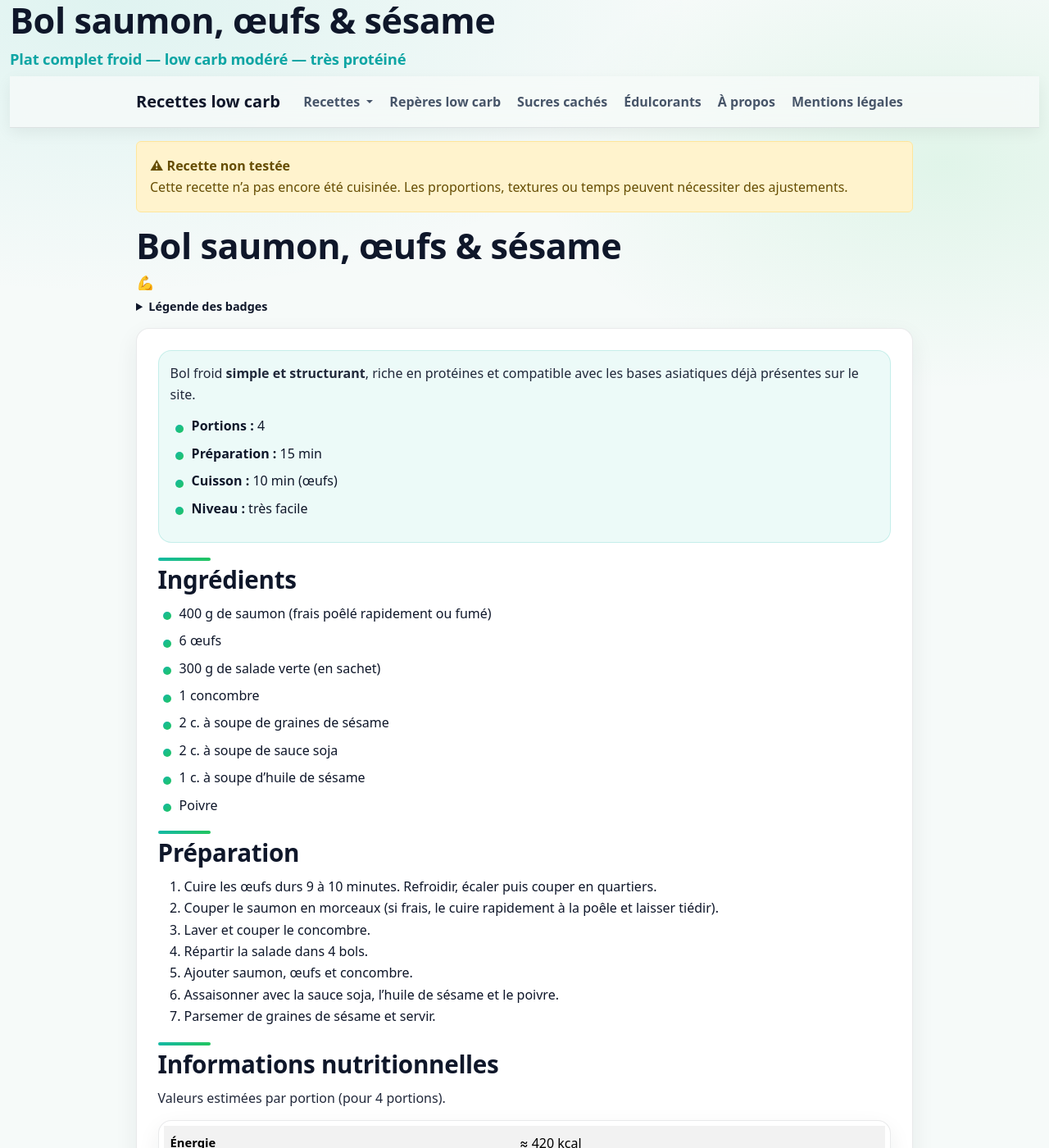
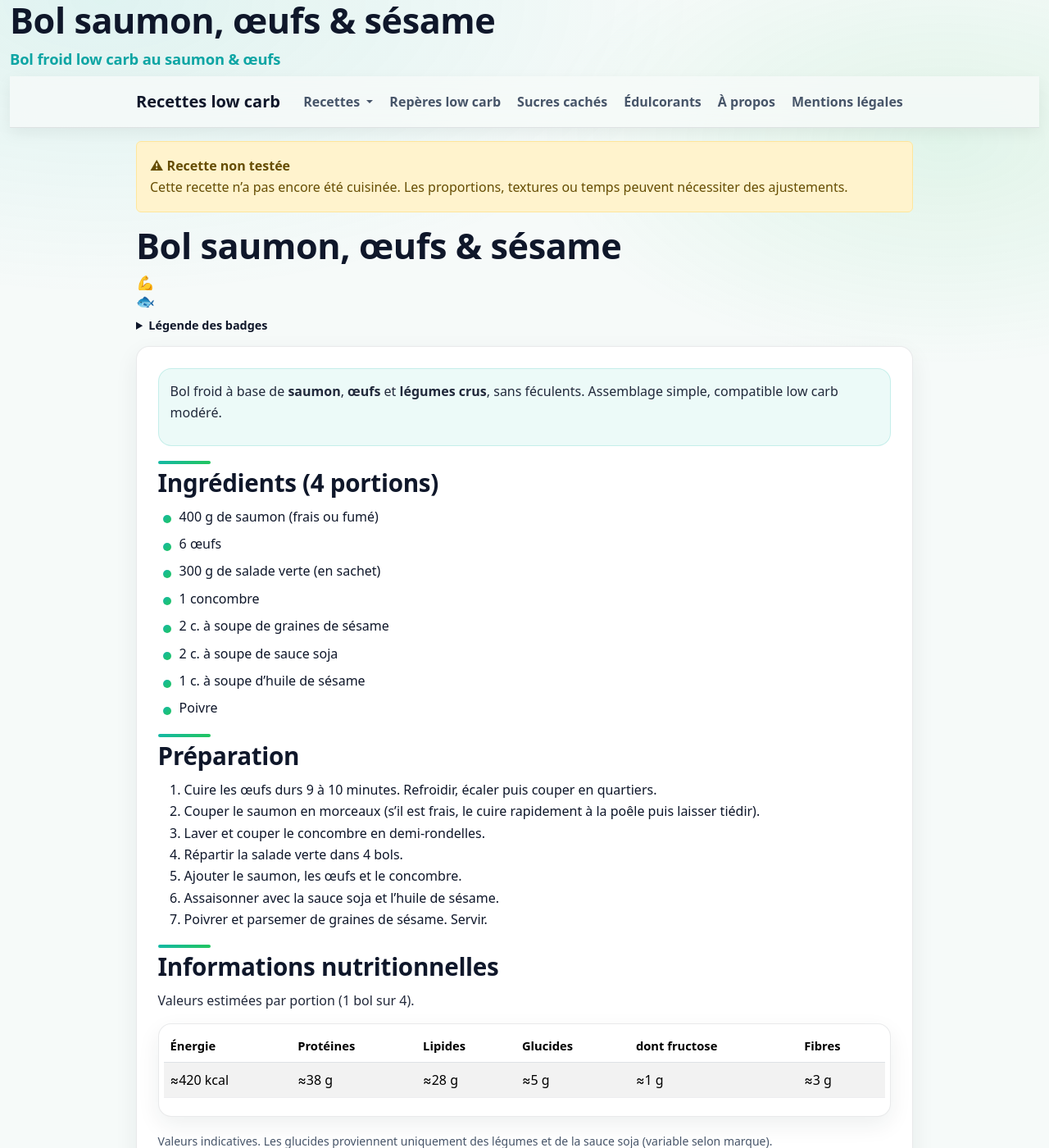
Before and after one commit to laurie-boissay/laurie-boissay.github.io, a Jekyll site: the page built from recettes/bol-saumon-oeufs-et-sesame.html, in a window 1280 px wide and 1400 px high. Shown: the whole window at 82% size. Built offline with Jekyll 4.4.1, drawn with Linux system fonts in a browser that asks for light colours; some of the changed text lies outside the part shown.

Commit message:
Update bol-saumon-oeufs-et-sesame.html

```diff
--- a/recettes/bol-saumon-oeufs-et-sesame.html
+++ b/recettes/bol-saumon-oeufs-et-sesame.html
@@ -1,66 +1,43 @@
 ---
 layout: recipe
 title: "Bol saumon, œufs & sésame"
-description: "Bol complet au saumon, œufs et sésame. Plat froid low carb modéré, très protéiné."
+description: "Bol froid au saumon, œufs et sésame. Plat complet low carb modéré, riche en protéines."
 recipe_title: "Bol saumon, œufs & sésame"
-recipe_subtitle: "Plat complet froid — low carb modéré — très protéiné"
+recipe_subtitle: "Bol froid low carb au saumon & œufs"
 recipe_group: "Salades & bols"
 recipe_sort: "bol-saumon-oeufs-sesame"
 recipe_tested: false
 tags:
   - low-carb-modere
   - tres-proteine
+badges_nutritionnels:
+  - omega-3
 extra_head: |
   <script type="application/ld+json">
   {
     "@context": "https://schema.org",
     "@type": "Recipe",
     "name": "Bol saumon, œufs & sésame",
-    "description": "Bol complet au saumon, œufs et sésame. Plat froid low carb modéré, très protéiné.",
+    "description": "Bol froid au saumon, œufs et sésame. Plat complet low carb modéré.",
     "recipeYield": "4 portions",
     "prepTime": "PT15M",
     "cookTime": "PT10M",
     "totalTime": "PT25M",
-    "recipeCategory": "Salades & bols",
-    "keywords": "low carb, bol, saumon, oeufs, sésame",
-    "author": { "@type": "Person", "name": "Laurie" },
-    "recipeIngredient": [
-      "400 g de saumon (frais ou fumé)",
-      "6 œufs",
-      "300 g de salade verte (en sachet)",
-      "1 concombre",
-      "2 c. à soupe de graines de sésame",
-      "2 c. à soupe de sauce soja",
-      "1 c. à soupe d’huile de sésame",
-      "Poivre"
-    ],
-    "recipeInstructions": [
-      { "@type": "HowToStep", "text": "Cuire les œufs durs (9–10 minutes), refroidir puis écaler." },
-      { "@type": "HowToStep", "text": "Couper le saumon en morceaux et le concombre en demi-rondelles." },
-      { "@type": "HowToStep", "text": "Répartir la salade dans les bols." },
-      { "@type": "HowToStep", "text": "Ajouter saumon, œufs coupés, concombre." },
-      { "@type": "HowToStep", "text": "Assaisonner avec sauce soja, huile de sésame, poivre. Parsemer de sésame." }
-    ]
+    "recipeCategory": "Salades & bols"
   }
   </script>
 ---
 
 <div class="recipe-lead">
   <p>
-    Bol froid <strong>simple et structurant</strong>, riche en protéines et compatible
-    avec les bases asiatiques déjà présentes sur le site.
+    Bol froid à base de <strong>saumon</strong>, <strong>œufs</strong> et <strong>légumes crus</strong>,
+    sans féculents. Assemblage simple, compatible low carb modéré.
   </p>
-  <ul>
-    <li><strong>Portions :</strong> 4</li>
-    <li><strong>Préparation :</strong> 15 min</li>
-    <li><strong>Cuisson :</strong> 10 min (œufs)</li>
-    <li><strong>Niveau :</strong> très facile</li>
-  </ul>
 </div>
 
-<h2>Ingrédients</h2>
+<h2>Ingrédients (4 portions)</h2>
 <ul>
-  <li>400 g de saumon (frais poêlé rapidement ou fumé)</li>
+  <li>400 g de saumon (frais ou fumé)</li>
   <li>6 œufs</li>
   <li>300 g de salade verte (en sachet)</li>
   <li>1 concombre</li>
@@ -73,53 +50,49 @@ extra_head: |
 <h2>Préparation</h2>
 <ol>
   <li>Cuire les œufs durs 9 à 10 minutes. Refroidir, écaler puis couper en quartiers.</li>
-  <li>Couper le saumon en morceaux (si frais, le cuire rapidement à la poêle et laisser tiédir).</li>
-  <li>Laver et couper le concombre.</li>
-  <li>Répartir la salade dans 4 bols.</li>
-  <li>Ajouter saumon, œufs et concombre.</li>
-  <li>Assaisonner avec la sauce soja, l’huile de sésame et le poivre.</li>
-  <li>Parsemer de graines de sésame et servir.</li>
+  <li>Couper le saumon en morceaux (s’il est frais, le cuire rapidement à la poêle puis laisser tiédir).</li>
+  <li>Laver et couper le concombre en demi-rondelles.</li>
+  <li>Répartir la salade verte dans 4 bols.</li>
+  <li>Ajouter le saumon, les œufs et le concombre.</li>
+  <li>Assaisonner avec la sauce soja et l’huile de sésame.</li>
+  <li>Poivrer et parsemer de graines de sésame. Servir.</li>
 </ol>
 
 <h2>Informations nutritionnelles</h2>
-<p>Valeurs estimées par portion (pour 4 portions).</p>
+<p>Valeurs estimées par portion (1 bol sur 4).</p>
+
 <div class="table-responsive">
   <table class="table table-striped">
+    <thead>
+      <tr>
+        <th>Énergie</th>
+        <th>Protéines</th>
+        <th>Lipides</th>
+        <th>Glucides</th>
+        <th>dont fructose</th>
+        <th>Fibres</th>
+      </tr>
+    </thead>
     <tbody>
       <tr>
-        <th scope="row">Énergie</th>
-        <td>≈ 420 kcal</td>
-      </tr>
-      <tr>
-        <th scope="row">Protéines</th>
-        <td>≈ 38 g</td>
-      </tr>
-      <tr>
-        <th scope="row">Lipides</th>
-        <td>≈ 28 g</td>
-      </tr>
-      <tr>
-        <th scope="row">Glucides</th>
-        <td>≈ 5 g</td>
-      </tr>
-      <tr>
-        <th scope="row">Fibres</th>
-        <td>≈ 3 g</td>
-      </tr>
-      <tr>
-        <th scope="row">Fructose</th>
-        <td>≈ 1 g</td>
+        <td>≈420 kcal</td>
+        <td>≈38 g</td>
+        <td>≈28 g</td>
+        <td>≈5 g</td>
+        <td>≈1 g</td>
+        <td>≈3 g</td>
       </tr>
     </tbody>
   </table>
 </div>
+
 <p class="small text-muted">
-  Estimation pour 1 bol. Glucides issus uniquement des légumes.
+  Valeurs indicatives. Les glucides proviennent uniquement des légumes et de la sauce soja (variable selon marque).
 </p>
 
 <h2>Notes low carb</h2>
 <ul>
-  <li><strong>Compatible low carb modéré</strong> : sans féculents.</li>
-  <li>Peut se préparer à l’avance (œufs + saumon séparés).</li>
-  <li>Variante : remplacer le saumon par truite fumée ou maquereau.</li>
+  <li>Plat complet : protéines (saumon, œufs) et légumes intégrés.</li>
+  <li>Compatible low carb modéré, sans féculents.</li>
+  <li>Source naturelle d’oméga-3 via le saumon.</li>
 </ul>
```
